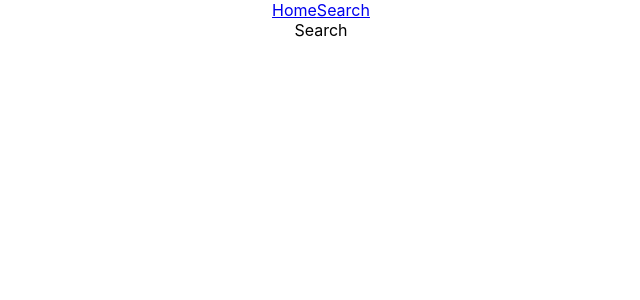
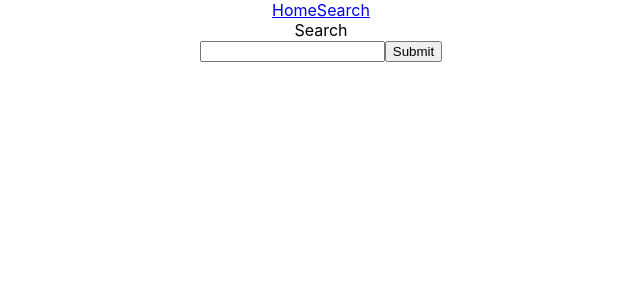
Before and after one commit to AshveerB/beer30, a React (Create React App) app: page /search in a window 1280 px wide. Shown: the top 300 px of the page, without its empty margins (319-959 px from the left). Built offline with nearby package versions, Linux system fonts and the light colour scheme.

Commit message:
add form to search component

```diff
--- a/src/search/Search.js
+++ b/src/search/Search.js
@@ -1,11 +1,23 @@
 import React from 'react';
+import { Link } from 'react-router-dom';
+import Results from '../results/Results'
 
 const Search = () => {
+    const handleSubmit = (event) => {
+        event.preventDefault()
+        // <Results />
+    }
     return (
-        <div>
-            Search
-        </div>
-    );
+			<div>
+				Search
+                <form onSubmit={handleSubmit}>
+                    <label htmlFor='searchBar'>
+                        <input id='searchBar' />
+                        <button type='submit'>Submit</button>
+                    </label>
+                </form>
+			</div>
+		);
 };
 
 export default Search;
```
Also changed, not shown: src/results/Results.js (+4 -4 lines).
